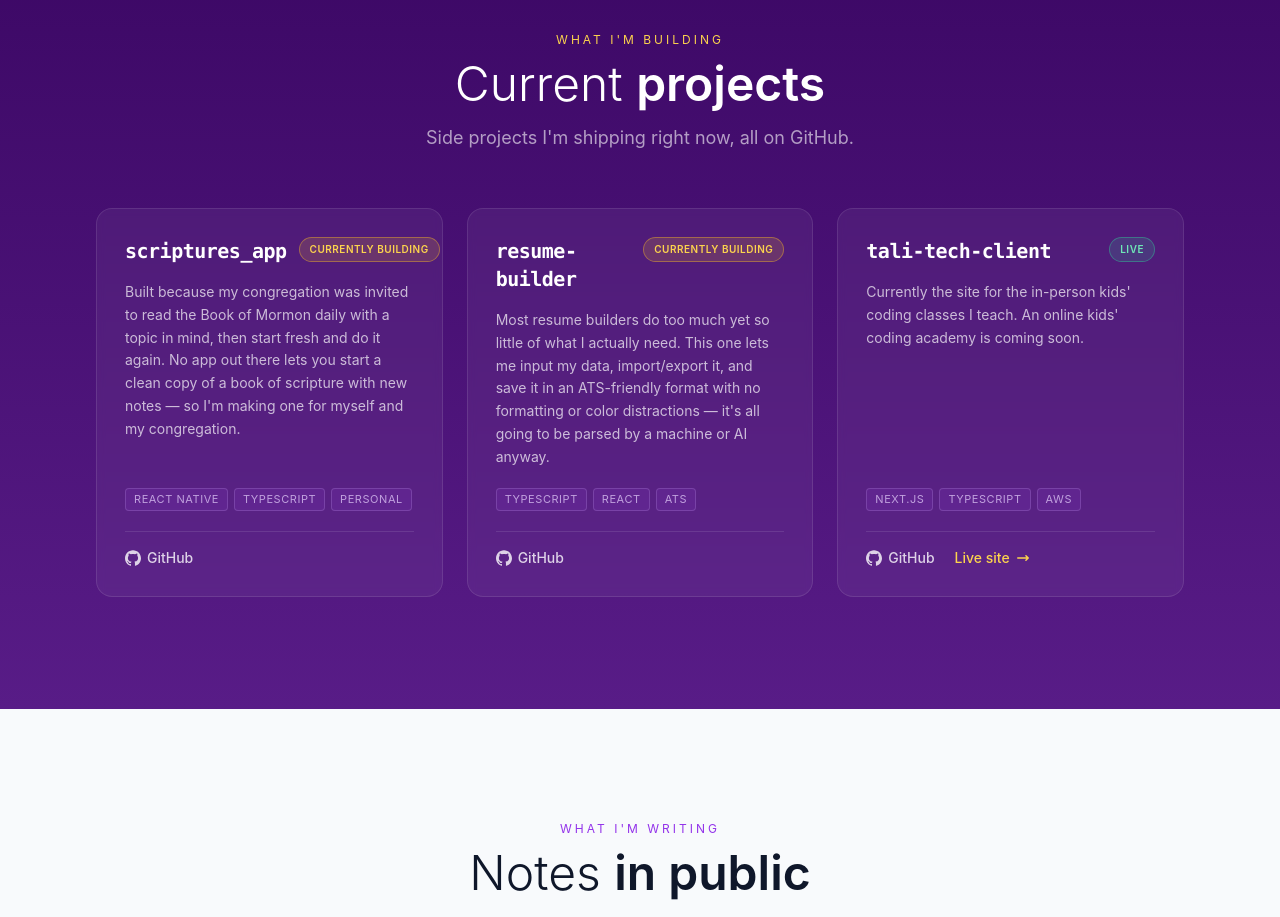
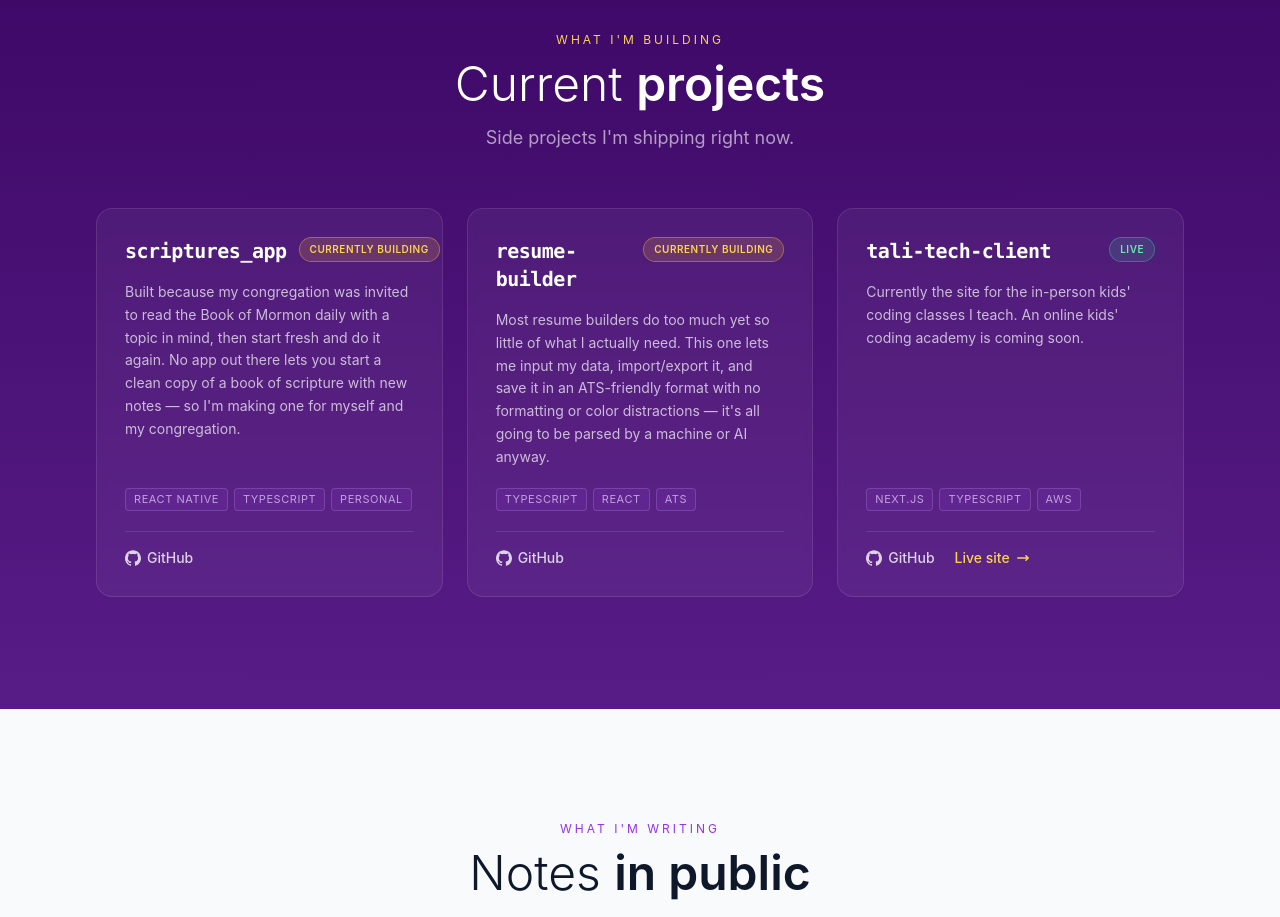
Before and after one commit to nataliamelissas/nataliasoto, a React (Vite) app: page / in a window 1280 px wide. Shown: the part 880-1797 px from the top of the page. Built offline with nearby package versions, Linux system fonts and the light colour scheme.

Commit message:
Tighten projects subtitle copy.

```diff
--- a/src/pages/HomePage.tsx
+++ b/src/pages/HomePage.tsx
@@ -112,7 +112,7 @@ const HomePage: React.FC = () => {
                   Current <span className="font-semibold">projects</span>
                 </>
               }
-              subtitle="Side projects I'm shipping right now, all on GitHub."
+              subtitle="Side projects I'm shipping right now."
               tone="dark"
             />
           </Reveal>
```
